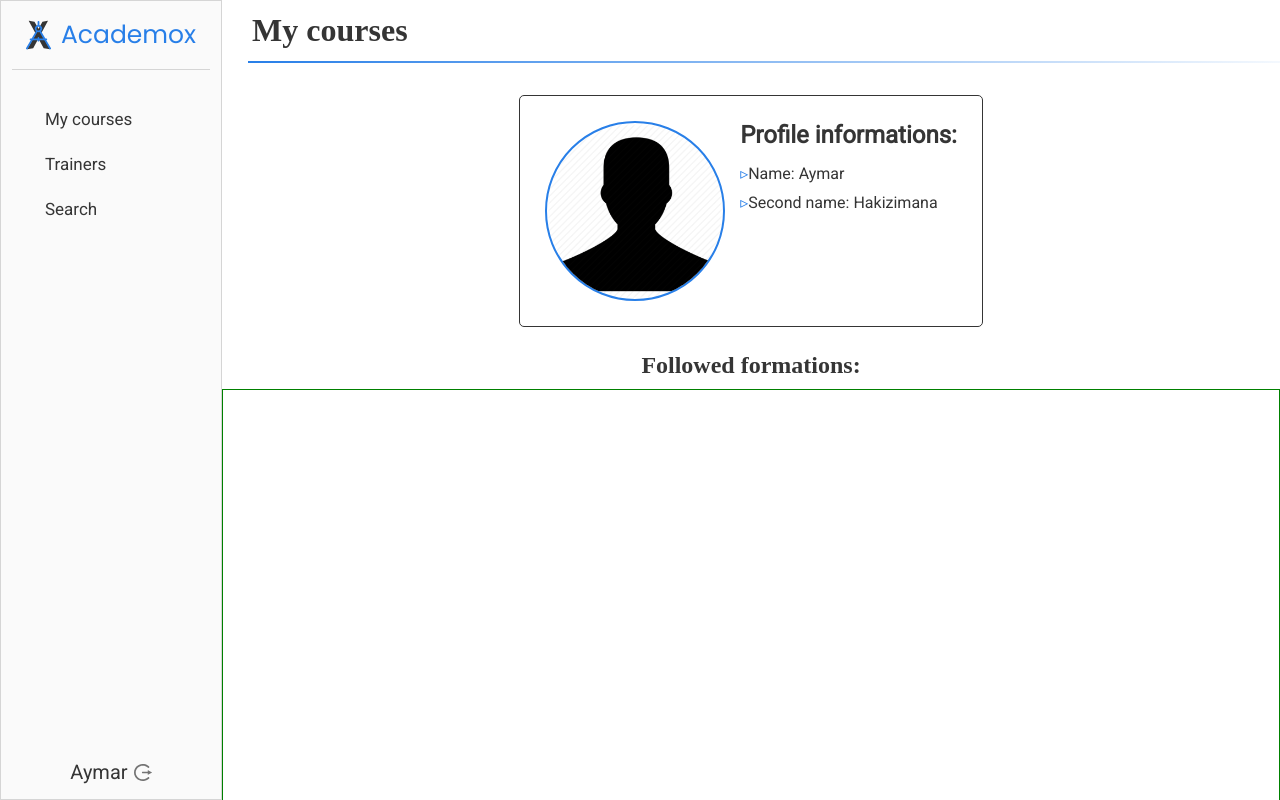
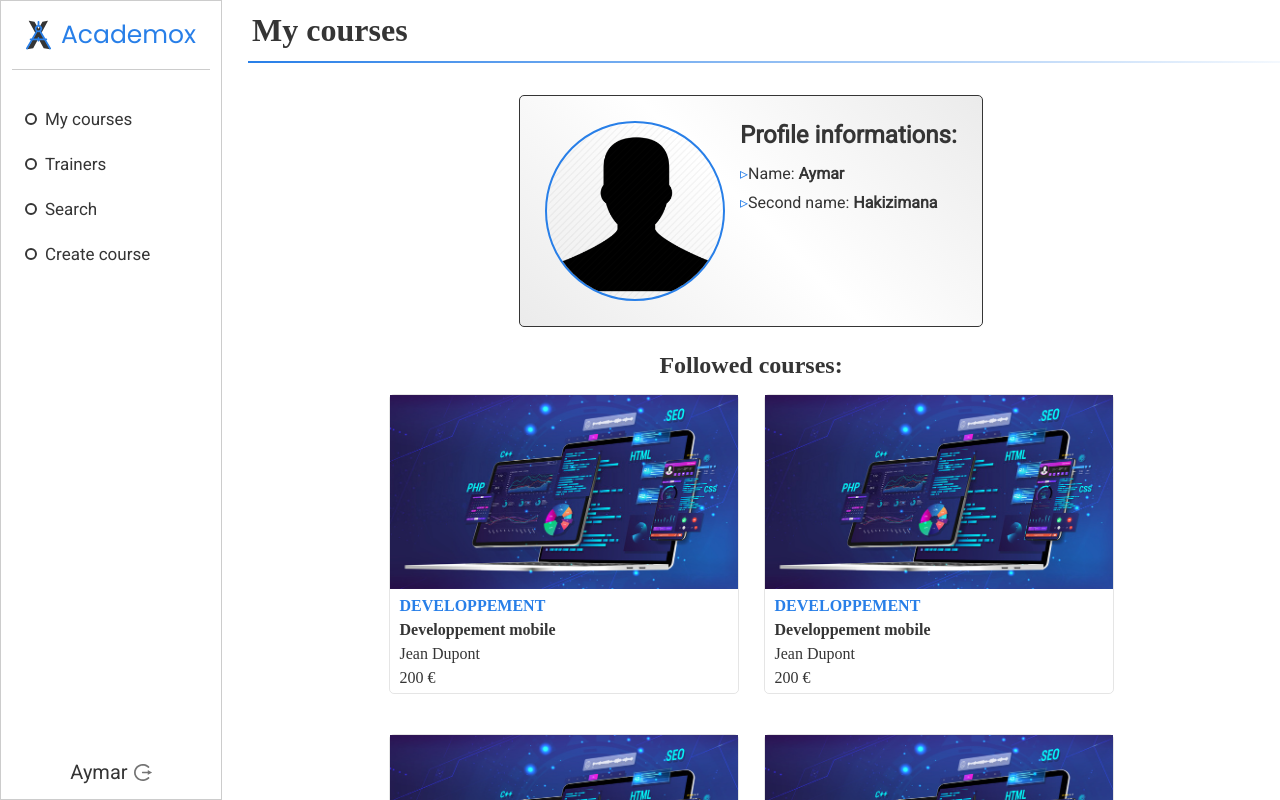
Before and after one commit to zCargan/reseau-entreprise-A, a React (Vite) app in the folder WebApp/Client/: page / in a window 1280 px wide. Built offline with nearby package versions, Linux system fonts and the light colour scheme.

Commit message:
[AYMAR] Pushing last changes for HAKIZ

```diff
--- a/WebApp/Client/src/components/SideBar/SideBar.jsx
+++ b/WebApp/Client/src/components/SideBar/SideBar.jsx
@@ -15,12 +15,15 @@ function SideBar() {
 			<div className="nav_links">
 				<Link to="/" className="nav_element">
 					My courses
-				</Link>
+				</Link>{" "}
 				<Link to="/" className="nav_element">
 					Trainers
 				</Link>
 				<Link to="/" className="nav_element">
 					Search
+				</Link>
+				<Link to="/create-course" className="nav_element">
+					Create course
 				</Link>
 			</div>
 			<div className="account">
--- a/WebApp/Client/src/components/SideBar/SideBar.scss
+++ b/WebApp/Client/src/components/SideBar/SideBar.scss
@@ -4,11 +4,11 @@
 	display: flex;
 	flex-direction: column;
 	height: 100vh;
-	border: 1px solid rgba(0, 0, 0, 0.15);
+	border: 1px solid rgba(0, 0, 0, 0.2);
 	width: max-content;
 	position: relative;
 	color: $secondary-color;
-	background-color: $main-background;
+	// background-color: $main-background;
 
 	.logo_title {
 		display: flex;
@@ -38,7 +38,7 @@
 		width: 90%;
 		left: 5%;
 		top: 100%;
-		background: rgba(0, 0, 0, 0.15);
+		background: rgba(0, 0, 0, 0.2);
 		position: absolute;
 		content: "";
 	}
@@ -59,13 +59,13 @@
 		.nav_element::before {
 			position: absolute;
 			content: "";
-			// background: $main-color;
+			outline: 2px solid $secondary-color;
 			border-radius: 50%;
 			left: -10%;
-			top: calc(50% - 3px);
+			top: calc(50% - 4px);
 			width: 8px;
 			height: 8px;
-			transform: scale(0.05);
+			transform: scale(1);
 			transition: 0.15s linear;
 		}
 		.nav_element:hover::before {
--- a/WebApp/Client/src/pages/App.jsx
+++ b/WebApp/Client/src/pages/App.jsx
@@ -18,8 +18,8 @@ const Domain = lazy(() => import("../pages/Website/Domain/Domain"));
 //--------------------------USER APP PAGES-----------------
 const Search = lazy(() => import("../pages/UserApp/Search/Search"));
 const MyCourses = lazy(() => import("../pages/UserApp/MyCourses/MyCourses"));
-const CreateFormation = lazy(() =>
-	import("../pages/UserApp/CreateCourse/CreateFormation")
+const CreateCourse = lazy(() =>
+	import("@/pages/UserApp/CreateCourse/CreateCourse")
 );
 
 function App() {
@@ -34,10 +34,7 @@ function App() {
 				<Route path="/" element={<UserAppLayout />}>
 					<Route index element={<MyCourses />} />
 					<Route path="search" element={<Search />} />
-					<Route
-						path="create-formation"
-						element={<CreateFormation />}
-					/>
+					<Route path="create-course" element={<CreateCourse />} />
 				</Route>
 				<Route path="*" element={<NoPages />} />
 			</Routes>
--- /dev/null
+++ b/WebApp/Client/src/pages/UserApp/CreateCourse/CreateCourse.jsx
@@ -0,0 +1,53 @@
+import "./CreateCourse.scss";
+import { useState, useRef } from "react";
+
+function CreateCourse() {
+	// const [courseTitle, setCourseTitle] = useState("");
+	// const [courseDesc, setCourseDesc] = useState("");
+	// const [courseTheme, setCourseTheme] = useState("");
+
+	let courseInfo = useRef({
+		courseTitle: "",
+		courseTheme: 0,
+		courseDesc: "",
+	});
+	let courseTitle = useRef(null);
+	let courseDesc = useRef(null);
+	let courseTheme = useRef(null);
+
+	// TODO REQUETE POUR CHOPER LA LISTE DE TOUT LES THEMES
+	const availableThemes = {};
+
+	const handleSubmit = (e) => {
+		console.log("SUBMITTED");
+		console.log(courseTitle.current.value);
+		e.preventDefault();
+	};
+
+	return (
+		<div className="main_tab">
+			<div className="tab_title">
+				<div className="tab_title_background"></div>
+				<h1>Create a new course</h1>
+			</div>
+			<div className="container">
+				<div className="fields_container">
+					<form action="" onSubmit={handleSubmit}>
+						<input type="text" ref={courseTitle} />
+						<select type="text" ref={courseTheme}>
+							<option value="">Select a theme</option>
+							{/* BOUCLER SUR LES THEMES */}
+						</select>
+						<textarea
+							placeholder="Introduiser une description..."
+							ref={courseDesc}
+						></textarea>
+						<button action="submit"></button>
+					</form>
+				</div>
+			</div>
+		</div>
+	);
+}
+
+export default CreateCourse;
--- /dev/null
+++ b/WebApp/Client/src/pages/UserApp/CreateCourse/CreateCourse.scss
@@ -0,0 +1,45 @@
+@import "../../../styles/variables.scss";
+
+.container {
+	width: 100%;
+	margin-top: 70px;
+	display: flex;
+	gap: 25px;
+	flex-direction: column;
+	align-items: center;
+	.fields_container {
+		display: flex;
+		flex-direction: row;
+		min-width: 50%;
+		border: 1px solid red;
+		form {
+			display: flex;
+			flex-direction: column;
+			gap: 10px;
+		}
+		input,
+		select,
+		textarea {
+			border: 1px solid $secondary-color;
+			border-radius: 2px;
+			padding: 5px;
+			font-family: $text-police;
+		}
+		input:hover,
+		select:hover,
+		textarea:hover {
+			border: 1px solid $main-color;
+		}
+		input:active,
+		select:active,
+		textarea:active {
+			outline: none;
+		}
+		input:focus,
+		select:focus,
+		textarea:focus {
+			order: 1px solid $main-color;
+			outline: none;
+		}
+	}
+}
--- a/WebApp/Client/src/pages/UserApp/CreateCourse/CreateFormation.jsx
+++ /dev/null
@@ -1,7 +0,0 @@
-import React from "react";
-// Une formation comprend un theme, un titre,   un auteur,une prix, des fichiers comme support de formation, un prix, une image représentant la formation
-function CreateFormation() {
-	return <div>CreateFormation</div>;
-}
-
-export default CreateFormation;
--- a/WebApp/Client/src/pages/UserApp/MyCourses/MyCourses.jsx
+++ b/WebApp/Client/src/pages/UserApp/MyCourses/MyCourses.jsx
@@ -1,12 +1,13 @@
 import "./MyCourses.scss";
 import ProfilePic from "@/assets/image/popo.png";
 import { useState } from "react";
+import Formation from "@/components/Formation/Formation.jsx";
 
 function MyCourses() {
 	const [name, setName] = useState("Aymar");
 	const [secondName, setSecondName] = useState("Hakizimana");
 	return (
-		<div className="my_course_tab">
+		<div className="main_tab">
 			<div className="tab_title">
 				<div className="tab_title_background"></div>
 				<h1>My courses</h1>
@@ -23,15 +24,27 @@ function MyCourses() {
 						<h2 className="profile_info_title">
 							Profile informations:
 						</h2>
-						<p>Name: {name}</p>
-						<p>Second name: {secondName}</p>
+						<p>
+							Name: <b>{name}</b>
+						</p>
+						<p>
+							Second name: <b>{secondName}</b>
+						</p>
 					</div>
 				</div>
 				<div className="formation_list">
-					<h2 className="formation_list_title">
-						Followed formations:
-					</h2>
-					<div className="formation_list_container"></div>
+					<h2 className="formation_list_title">Followed courses:</h2>
+					<div className="formation_list_container">
+						<Formation />
+						<Formation />
+						<Formation />
+						<Formation />
+						<Formation />
+						<Formation />
+						<Formation />
+						<Formation />
+						<Formation />
+					</div>
 				</div>
 			</div>
 		</div>
--- a/WebApp/Client/src/pages/UserApp/MyCourses/MyCourses.scss
+++ b/WebApp/Client/src/pages/UserApp/MyCourses/MyCourses.scss
@@ -1,43 +1,5 @@
 @import "../../../styles/variables.scss";
 
-.my_course_tab {
-	height: 100vh;
-	width: 100%;
-	color: $secondary-color;
-	display: flex;
-	// align-items: center;
-	flex-direction: column;
-	overflow-y: scroll;
-	-ms-overflow-style: none; /* IE and Edge */
-	scrollbar-width: none; /* Firefox */
-	.tab_title {
-		padding: 12px 30px;
-		color: $secondary-color;
-		width: 100%;
-		// background: blue;
-		// position: relative;
-		position: fixed;
-		// background: white;
-	}
-	.tab_title:after {
-		width: 85%;
-		left: 2%;
-		position: absolute;
-		content: "";
-		height: 2px;
-		top: 100%;
-		background: linear-gradient(90deg, $main-color, white);
-	}
-	.tab_title_background {
-		background: rgba(255, 255, 255, 0.3);
-		width: 100%;
-		height: 100%;
-		top: 0;
-		left: 0;
-		position: absolute;
-		z-index: -1;
-		backdrop-filter: blur(10px);
-	}
 .container {
 	width: 100%;
 	margin-top: 70px;
@@ -46,6 +8,16 @@
 	flex-direction: column;
 	align-items: center;
 	.profile {
+		@keyframes appearRotate {
+			0% {
+				transform: rotateY(90deg);
+				opacity: 0;
+			}
+			100% {
+				opacity: 1;
+				transform: rotateY(0);
+			}
+		}
 		padding-left: 10px;
 		margin-top: 25px;
 		display: flex;
@@ -59,6 +31,16 @@
 		padding: 25px;
 		border-radius: 5px;
 		font-family: $text-police;
+		background: linear-gradient(
+			45deg,
+			rgb(235, 235, 235),
+			rgb(255, 255, 255),
+			rgb(235, 235, 235)
+		);
+		transform: rotateY(-90deg);
+		z-index: -1;
+		opacity: 0;
+		animation: appearRotate 1s ease forwards;
 		// box-shadow: rgba(17, 12, 46, 0.15) 0px 48px 100px 0px;
 		.profile_pic {
 			border: 2px solid $main-color;
@@ -85,15 +67,16 @@
 		width: 100%;
 		.formation_list_title {
 			align-self: center;
-				margin-bottom: 10px;
+			margin-bottom: 15px;
 		}
 		.formation_list_container {
-				border: 1px solid green;
-				height: 450px;
+			// border: 1px solid green;
+			display: flex;
+			flex-direction: row;
+			flex-wrap: wrap;
+			justify-content: center;
+			gap: 25px;
+			counter-increment: test;
 		}
 	}
 }
-}
-.my_course_tab::-webkit-scrollbar {
-	display: none;
-}
--- a/WebApp/Client/src/pages/UserApp/Search/Search.jsx
+++ b/WebApp/Client/src/pages/UserApp/Search/Search.jsx
@@ -8,7 +8,7 @@ function Search() {
 
 	return (
 		<>
-			<NavBar />
+			{/* <NavBar /> */}
 			<div className="search__container">
 				<div className="search__content">
 					<div className="search__theme">
--- a/WebApp/Client/src/pages/UserApp/UserAppLayout.scss
+++ b/WebApp/Client/src/pages/UserApp/UserAppLayout.scss
@@ -6,3 +6,55 @@
 	width: 100%;
 	max-width: 1600px;
 }
+
+.main_tab {
+	height: 100vh;
+	width: 100%;
+	color: $secondary-color;
+	display: flex;
+	// align-items: center;
+	flex-direction: column;
+	overflow-y: scroll;
+	-ms-overflow-style: none; /* IE and Edge */
+	scrollbar-width: none; /* Firefox */
+	.tab_title {
+		padding: 12px 30px;
+		color: $secondary-color;
+		width: 100%;
+		// background: blue;
+		// position: relative;
+		position: fixed;
+		// background: white;
+	}
+	.tab_title:after {
+		@keyframes opening {
+			0% {
+				width: 0;
+			}
+			100% {
+				width: 85%;
+			}
+		}
+		width: 0;
+		left: 2%;
+		position: absolute;
+		content: "";
+		height: 2px;
+		top: 100%;
+		background: linear-gradient(90deg, $main-color, white);
+		animation: 1s opening ease forwards;
+	}
+	.tab_title_background {
+		background: rgba(255, 255, 255, 0.3);
+		width: 100%;
+		height: 100%;
+		top: 0;
+		left: 0;
+		position: absolute;
+		z-index: -1;
+		backdrop-filter: blur(10px);
+	}
+}
+.main_tab::-webkit-scrollbar {
+	display: none;
+}
```
Also changed, not shown: WebApp/Client/src/pages/UserApp/CreateCourse/CreateFormation.scss (deleted). Lines whose indentation alone changed are shown as unchanged.
